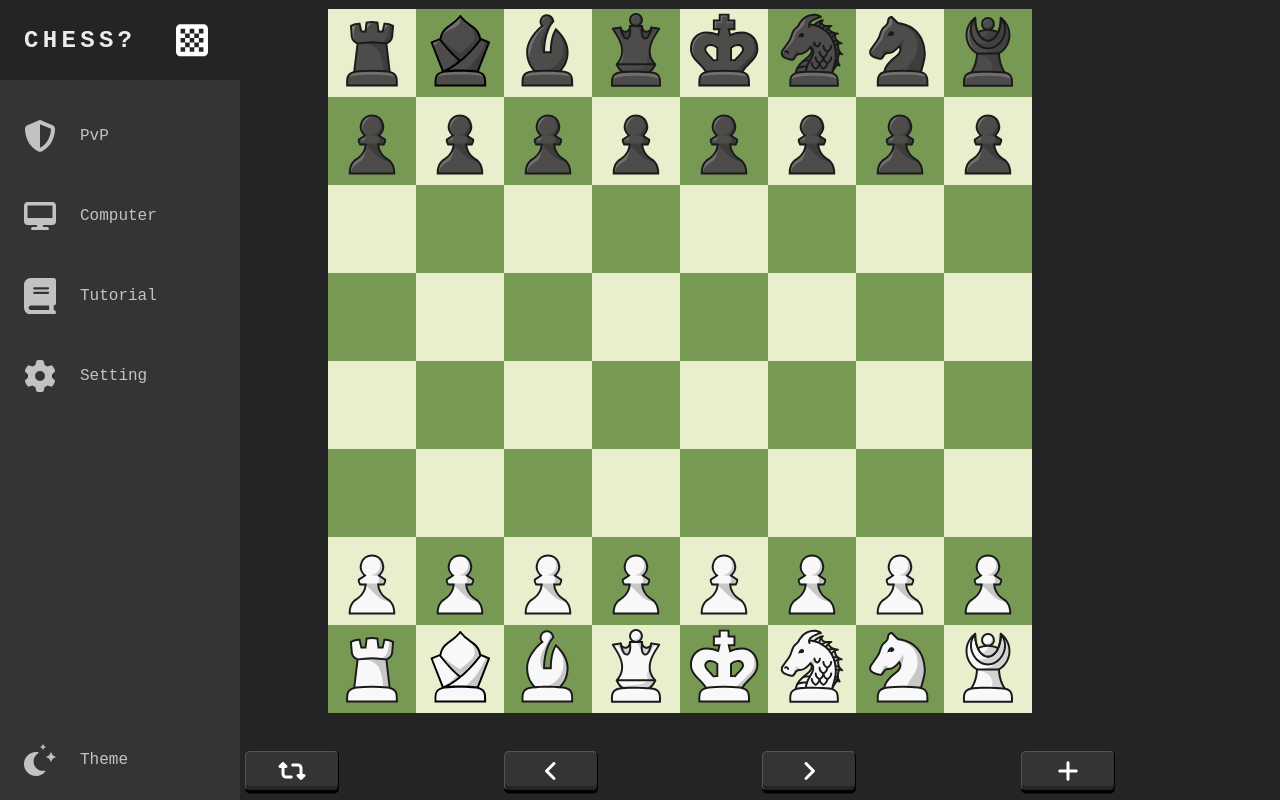
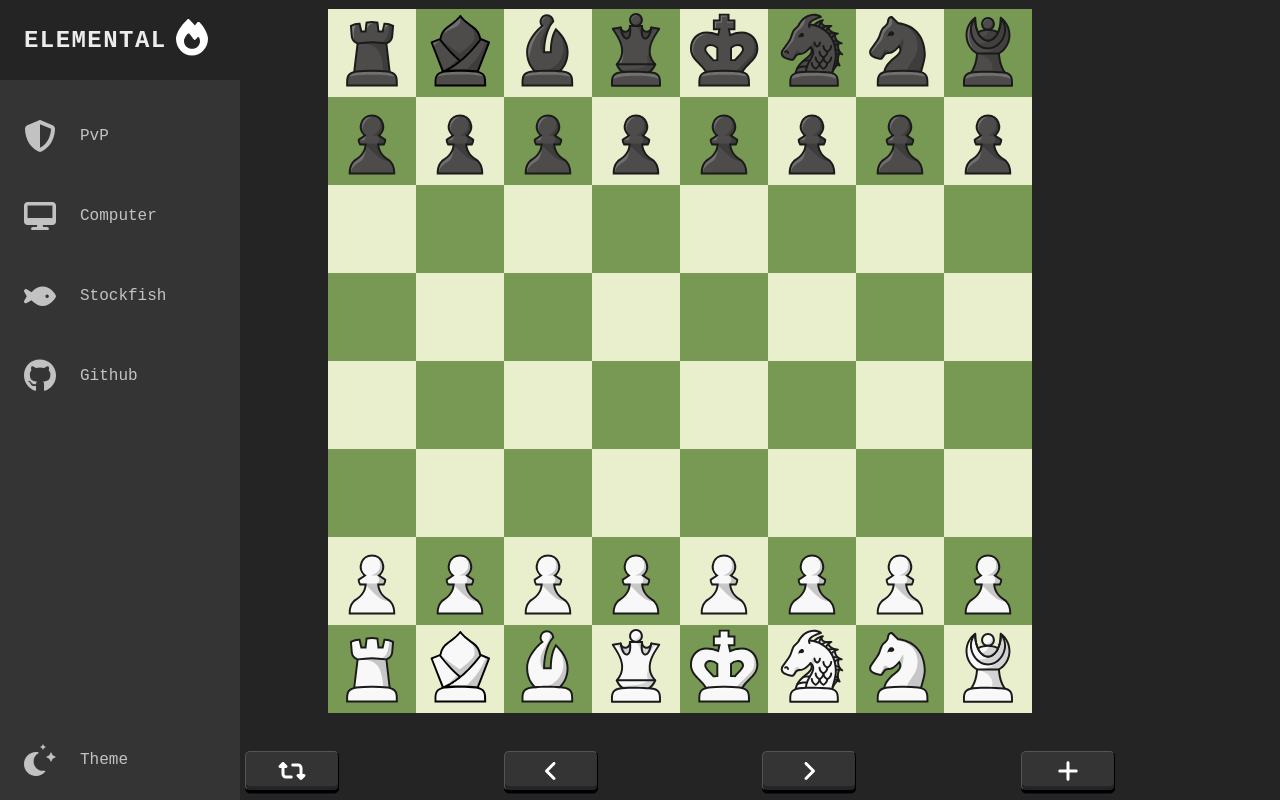
Before and after one commit to 1Brandon1/Elemenatal-Chess, a website: page public/src/html/index.html in a window 1280 px wide. Drawn offline with Linux system fonts and the light colour scheme; files that its build step writes are made by us from their sources; files whose address does not match are found by name.

Commit message:
Updated navbar

```diff
--- a/public/src/css/navbar.css
+++ b/public/src/css/navbar.css
@@ -61,7 +61,7 @@
 	color: var(--text-secondary);
 	background: var(--bg-secondary);
 	font-size: 1.5rem;
-	letter-spacing: 0.3ch;
+	letter-spacing: 0.1ch;
 	width: 100%;
 }
 
@@ -79,7 +79,7 @@
 }
 
 .navbar:hover .logo svg {
-	transform: rotate(-180deg);
+	transform: rotate(360deg);
 }
 
 /* !---------- Media Queries ---------- */
--- a/public/src/html/index.html
+++ b/public/src/html/index.html
@@ -4,7 +4,7 @@
 		<meta charset="utf-8" />
 		<meta name="author" content="Brandon A" />
 		<meta name="viewport" content="width=device-width, initial-scale=1.0" />
-		<title>Chess?</title>
+		<title>Elemental Chess</title>
 		<link rel="stylesheet" href="src/css/style.css" />
 		<link rel="stylesheet" href="src/css/navbar.css" />
 		<link rel="stylesheet" href="src/css/buttons.css" />
@@ -18,11 +18,11 @@
 				<!-- Name and logo -->
 				<li class="logo">
 					<a class="nav-button">
-						<span class="link-text logo-text">Chess?</span>
-						<svg xmlns="http://www.w3.org/2000/svg" viewBox="0 0 448 512">
+						<span class="link-text logo-text">Elemental</span>
+						<svg xmlns="http://www.w3.org/2000/svg" viewBox="0 0 448 576">
 							<path
 								fill="currentColor"
-								d="M64 32C28.7 32 0 60.7 0 96V416c0 35.3 28.7 64 64 64H384c35.3 0 64-28.7 64-64V96c0-35.3-28.7-64-64-64H64zm64 64v64h64V96h64v64h64V96h64v64H320v64h64v64H320v64h64v64H320V352H256v64H192V352H128v64H64V352h64V288H64V224h64V160H64V96h64zm64 128h64V160H192v64zm0 64V224H128v64h64zm64 0H192v64h64V288zm0 0h64V224H256v64z"
+								d="M159.3 5.4c7.8-7.3 19.9-7.2 27.7 .1c27.6 25.9 53.5 53.8 77.7 84c11-14.4 23.5-30.1 37-42.9c7.9-7.4 20.1-7.4 28 .1c34.6 33 63.9 76.6 84.5 118c20.3 40.8 33.8 82.5 33.8 111.9C448 404.2 348.2 512 224 512C98.4 512 0 404.1 0 276.5c0-38.4 17.8-85.3 45.4-131.7C73.3 97.7 112.7 48.6 159.3 5.4zM225.7 416c25.3 0 47.7-7 68.8-21c42.1-29.4 53.4-88.2 28.1-134.4c-4.5-9-16-9.6-22.5-2l-25.2 29.3c-6.6 7.6-18.5 7.4-24.7-.5c-16.5-21-46-58.5-62.8-79.8c-6.3-8-18.3-8.1-24.7-.1c-33.8 42.5-50.8 69.3-50.8 99.4C112 375.4 162.6 416 225.7 416z"
 							></path>
 						</svg>
 					</a>
@@ -54,29 +54,29 @@
 					</a>
 				</li>
 
-				<!--! Tutorial button -->
+				<!--! Stockfish button -->
 				<li class="nav-item">
 					<a class="nav-button">
-						<svg xmlns="http://www.w3.org/2000/svg" viewBox="0 0 448 512">
+						<svg xmlns="http://www.w3.org/2000/svg" viewBox="0 0 576 512">
 							<path
 								fill="currentColor"
-								d="M96 0C43 0 0 43 0 96V416c0 53 43 96 96 96H384h32c17.7 0 32-14.3 32-32s-14.3-32-32-32V384c17.7 0 32-14.3 32-32V32c0-17.7-14.3-32-32-32H384 96zm0 384H352v64H96c-17.7 0-32-14.3-32-32s14.3-32 32-32zm32-240c0-8.8 7.2-16 16-16H336c8.8 0 16 7.2 16 16s-7.2 16-16 16H144c-8.8 0-16-7.2-16-16zm16 48H336c8.8 0 16 7.2 16 16s-7.2 16-16 16H144c-8.8 0-16-7.2-16-16s7.2-16 16-16z"
+								d="M180.5 141.5C219.7 108.5 272.6 80 336 80s116.3 28.5 155.5 61.5c39.1 33 66.9 72.4 81 99.8c4.7 9.2 4.7 20.1 0 29.3c-14.1 27.4-41.9 66.8-81 99.8C452.3 403.5 399.4 432 336 432s-116.3-28.5-155.5-61.5c-16.2-13.7-30.5-28.5-42.7-43.1L48.1 379.6c-12.5 7.3-28.4 5.3-38.7-4.9S-3 348.7 4.2 336.1L50 256 4.2 175.9c-7.2-12.6-5-28.4 5.3-38.6s26.1-12.2 38.7-4.9l89.7 52.3c12.2-14.6 26.5-29.4 42.7-43.1zM448 256a32 32 0 1 0 -64 0 32 32 0 1 0 64 0z"
 							></path>
 						</svg>
-						<span class="link-text">Tutorial</span>
+						<span class="link-text">Stockfish</span>
 					</a>
 				</li>
 
-				<!--! Setting button -->
+				<!--! Github button -->
 				<li class="nav-item">
-					<a class="nav-button">
-						<svg xmlns="http://www.w3.org/2000/svg" viewBox="0 0 512 512">
+					<a class="nav-button" href="https://github.com/1Brandon1/Elemenatal-Chess.git">
+						<svg xmlns="http://www.w3.org/2000/svg" viewBox="0 0 496 512">
 							<path
 								fill="currentColor"
-								d="M495.9 166.6c3.2 8.7 .5 18.4-6.4 24.6l-43.3 39.4c1.1 8.3 1.7 16.8 1.7 25.4s-.6 17.1-1.7 25.4l43.3 39.4c6.9 6.2 9.6 15.9 6.4 24.6c-4.4 11.9-9.7 23.3-15.8 34.3l-4.7 8.1c-6.6 11-14 21.4-22.1 31.2c-5.9 7.2-15.7 9.6-24.5 6.8l-55.7-17.7c-13.4 10.3-28.2 18.9-44 25.4l-12.5 57.1c-2 9.1-9 16.3-18.2 17.8c-13.8 2.3-28 3.5-42.5 3.5s-28.7-1.2-42.5-3.5c-9.2-1.5-16.2-8.7-18.2-17.8l-12.5-57.1c-15.8-6.5-30.6-15.1-44-25.4L83.1 425.9c-8.8 2.8-18.6 .3-24.5-6.8c-8.1-9.8-15.5-20.2-22.1-31.2l-4.7-8.1c-6.1-11-11.4-22.4-15.8-34.3c-3.2-8.7-.5-18.4 6.4-24.6l43.3-39.4C64.6 273.1 64 264.6 64 256s.6-17.1 1.7-25.4L22.4 191.2c-6.9-6.2-9.6-15.9-6.4-24.6c4.4-11.9 9.7-23.3 15.8-34.3l4.7-8.1c6.6-11 14-21.4 22.1-31.2c5.9-7.2 15.7-9.6 24.5-6.8l55.7 17.7c13.4-10.3 28.2-18.9 44-25.4l12.5-57.1c2-9.1 9-16.3 18.2-17.8C227.3 1.2 241.5 0 256 0s28.7 1.2 42.5 3.5c9.2 1.5 16.2 8.7 18.2 17.8l12.5 57.1c15.8 6.5 30.6 15.1 44 25.4l55.7-17.7c8.8-2.8 18.6-.3 24.5 6.8c8.1 9.8 15.5 20.2 22.1 31.2l4.7 8.1c6.1 11 11.4 22.4 15.8 34.3zM256 336a80 80 0 1 0 0-160 80 80 0 1 0 0 160z"
+								d="M165.9 397.4c0 2-2.3 3.6-5.2 3.6-3.3 .3-5.6-1.3-5.6-3.6 0-2 2.3-3.6 5.2-3.6 3-.3 5.6 1.3 5.6 3.6zm-31.1-4.5c-.7 2 1.3 4.3 4.3 4.9 2.6 1 5.6 0 6.2-2s-1.3-4.3-4.3-5.2c-2.6-.7-5.5 .3-6.2 2.3zm44.2-1.7c-2.9 .7-4.9 2.6-4.6 4.9 .3 2 2.9 3.3 5.9 2.6 2.9-.7 4.9-2.6 4.6-4.6-.3-1.9-3-3.2-5.9-2.9zM244.8 8C106.1 8 0 113.3 0 252c0 110.9 69.8 205.8 169.5 239.2 12.8 2.3 17.3-5.6 17.3-12.1 0-6.2-.3-40.4-.3-61.4 0 0-70 15-84.7-29.8 0 0-11.4-29.1-27.8-36.6 0 0-22.9-15.7 1.6-15.4 0 0 24.9 2 38.6 25.8 21.9 38.6 58.6 27.5 72.9 20.9 2.3-16 8.8-27.1 16-33.7-55.9-6.2-112.3-14.3-112.3-110.5 0-27.5 7.6-41.3 23.6-58.9-2.6-6.5-11.1-33.3 2.6-67.9 20.9-6.5 69 27 69 27 20-5.6 41.5-8.5 62.8-8.5s42.8 2.9 62.8 8.5c0 0 48.1-33.6 69-27 13.7 34.7 5.2 61.4 2.6 67.9 16 17.7 25.8 31.5 25.8 58.9 0 96.5-58.9 104.2-114.8 110.5 9.2 7.9 17 22.9 17 46.4 0 33.7-.3 75.4-.3 83.6 0 6.5 4.6 14.4 17.3 12.1C428.2 457.8 496 362.9 496 252 496 113.3 383.5 8 244.8 8zM97.2 352.9c-1.3 1-1 3.3 .7 5.2 1.6 1.6 3.9 2.3 5.2 1 1.3-1 1-3.3-.7-5.2-1.6-1.6-3.9-2.3-5.2-1zm-10.8-8.1c-.7 1.3 .3 2.9 2.3 3.9 1.6 1 3.6 .7 4.3-.7 .7-1.3-.3-2.9-2.3-3.9-2-.6-3.6-.3-4.3 .7zm32.4 35.6c-1.6 1.3-1 4.3 1.3 6.2 2.3 2.3 5.2 2.6 6.5 1 1.3-1.3 .7-4.3-1.3-6.2-2.2-2.3-5.2-2.6-6.5-1zm-11.4-14.7c-1.6 1-1.6 3.6 0 5.9 1.6 2.3 4.3 3.3 5.6 2.3 1.6-1.3 1.6-3.9 0-6.2-1.4-2.3-4-3.3-5.6-2z"
 							></path>
 						</svg>
-						<span class="link-text">Setting</span>
+						<span class="link-text">Github</span>
 					</a>
 				</li>
 
```
